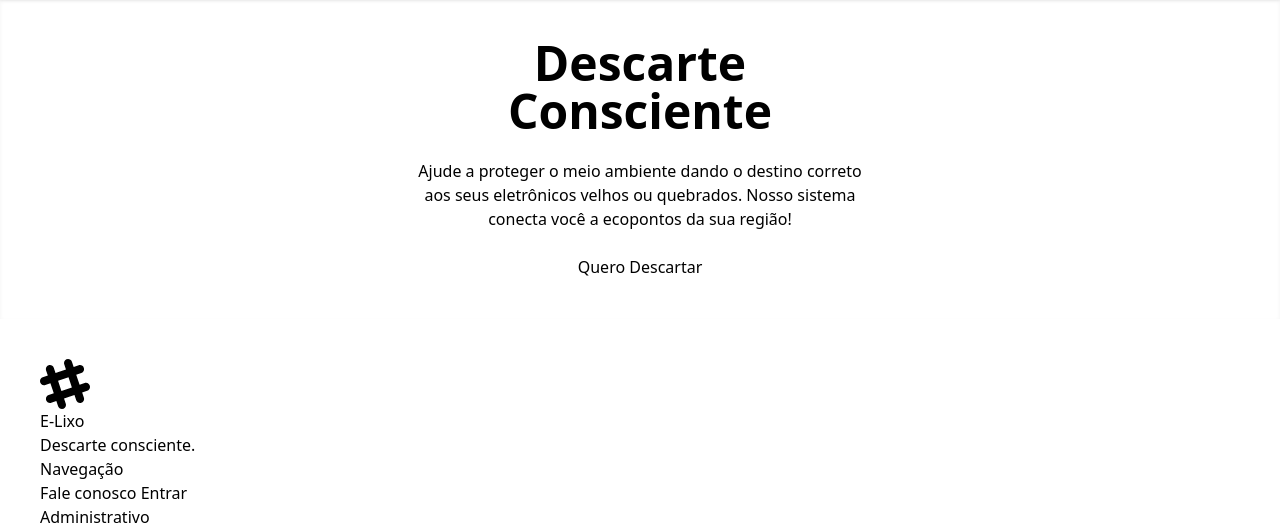
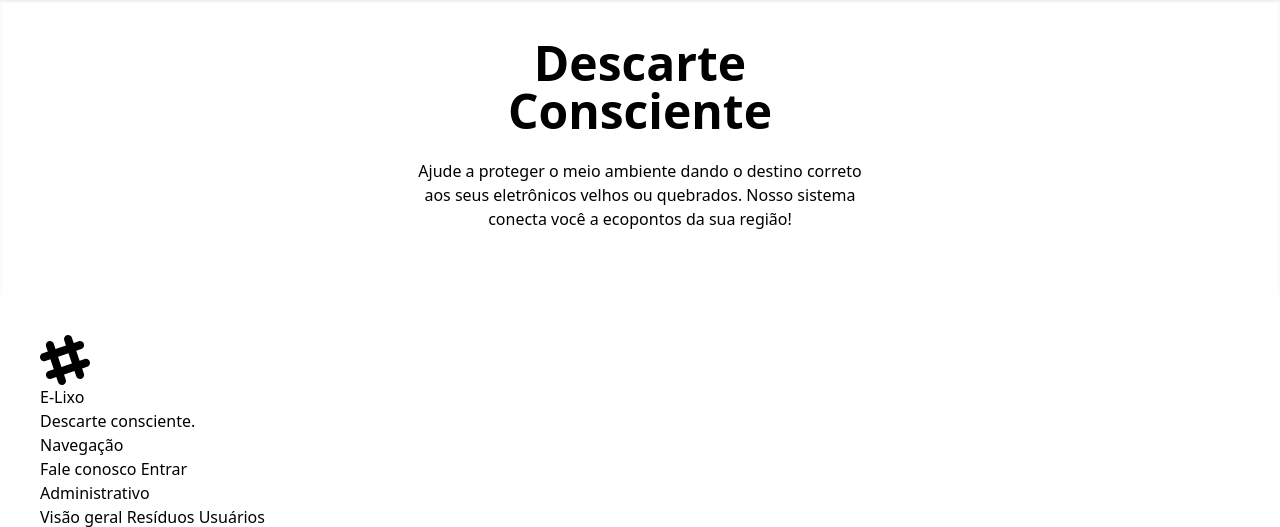
Before and after one commit to evellyn-create/E-lixo, a Flask app: page / in a window 1280 px wide. Shown: the part 78-605 px from the top of the page. Run offline with Flask 3, Linux system fonts and the light colour scheme; some libraries are stand-ins or nearby versions.

Commit message:
mudando o cad

```diff
--- a/app.py
+++ b/app.py
@@ -43,14 +43,10 @@ def login():
         senha = request.form.get('senha')
         if email=='evellyn@gmail.com' and senha=='123456':
             return render_template('index.html')
-    return render_template('login.html')
+    return render_template('cadastro.html')
 
 
-@app.route('/cadastro', methods=['GET', 'POST'])
-def cadastro():
-    if request.method == 'POST':
-        return render_template('login.html')
-    return render_template('usuario_create.html')
+
 
 
 @app.route('/pontos_add')
--- a/templates/base.html
+++ b/templates/base.html
@@ -26,9 +26,9 @@
                 <li><a href="{{ url_for('faleconosco') }}">Fale conosco</a></li>
               </ul>
               {% if current_user.is_authenticated %}}
-              <!-- <li><a href="{{ url_for('usuario.logout') }}" class="btn btn-outline btn-sm">Sair</a></li> -->
+              <li><a href="{{ url_for('usuario.logout') }}" class="btn btn-outline btn-sm">Sair</a></li>
               {% else %}
-              <li><a href="{{ url_for('login') }}" class="btn btn-primary btn-sm">Entrar</a></li>
+              <li><a href="{{ url_for('cadastro') }}" class="btn btn-primary btn-sm">Entrar</a></li>
               {% endif %}
             </ul>
           </div>
@@ -61,7 +61,7 @@
            {% if current_user.is_authenticated %}
           <!-- <a href="{{ url_for('usuario.logout') }}" class="btn btn-outline btn-sm">Sair</a> -->
           {% else %}
-          <a href="{{ url_for('login') }}" class="btn btn-primary btn-sm">Entrar</a>
+          <a href="{{ url_for('cadastro') }}" class="btn btn-primary btn-sm">Entrar</a>
           {% endif %}
         </div>
       </div>
@@ -105,7 +105,7 @@
   <nav>
     <h6 class="footer-title">Navegação</h6>
     <a href="{{ url_for('faleconosco') }}" class="link link-hover">Fale conosco</a>
-    <a href="{{ url_for('login') }}" class="link link-hover">Entrar</a>
+    <a href="{{ url_for('cadastro') }}" class="link link-hover">Entrar</a>
   </nav>
   <nav>
     <h6 class="footer-title">Administrativo</h6>
--- a/templates/index.html
+++ b/templates/index.html
@@ -15,10 +15,6 @@
         <div>
             <h1 class="text-5xl font-bold">Descarte Consciente</h1>
             <p class="py-6">Ajude a proteger o meio ambiente dando o destino correto aos seus eletrônicos velhos ou quebrados. Nosso sistema conecta você a ecopontos da sua região!</p>
-            <div class="flex gap-4 justify-center">
-                <a href="usuario.add.html" class="btn btn-outline">Quero Descartar</a>
-
-            </div>
         </div>
     </div>
 </div>
--- a/templates/usuario_add.html
+++ b/templates/usuario_add.html
@@ -1,13 +1,12 @@
 {% extends 'base.html' %}
 {% block conteudo %}
 
-<form action="/usuario.add" method="POST">
+<form action="/usuario_add" method="POST">
   Nome: <input type="text" name="nome"><br/>
   E-mail: <input type="email" name="email"><br/>
   Senha: <input type="text" name="senha"><br/>
   Confirmar senha: <input type="text" name="csenha"><br/>
-  <input type="submit" name="Cadastrar">
-  <input type="reset" name="Limpar">
+  <button class="btn-primary"><a href="index.html"></a>Cadastrar</button>
 </form>
 
 {% endblock %}
```
Also changed, not shown: templates/cadastro.html (renamed from templates/login.html, +5 -2 lines).
